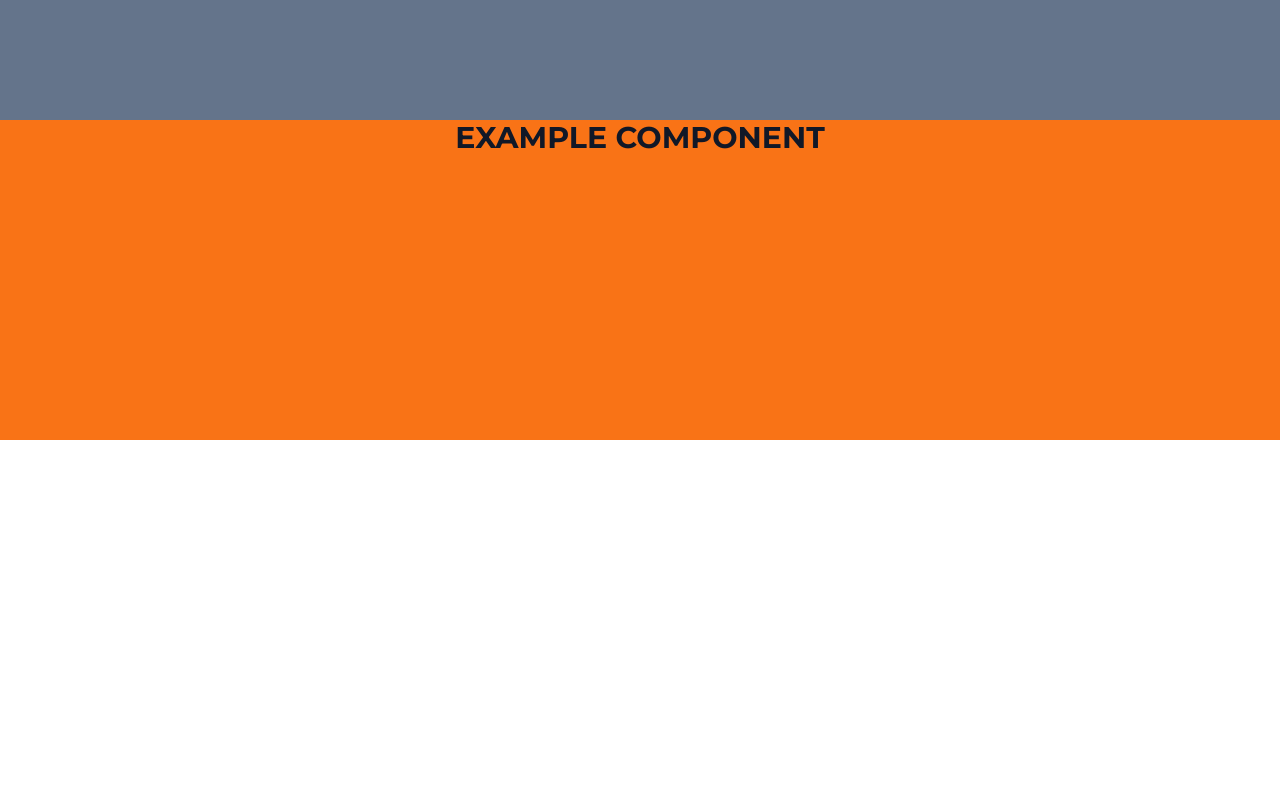
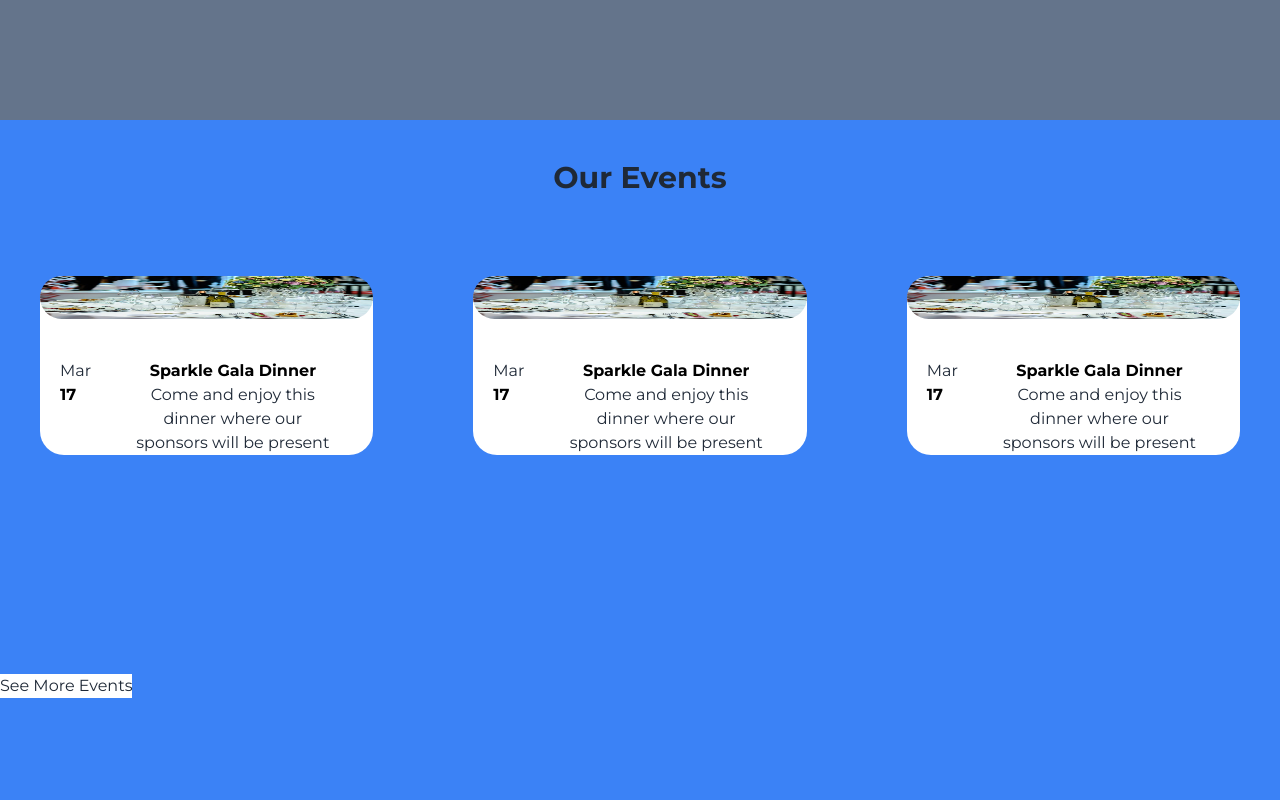
Before and after one commit to UoaWDCC/uads-member-app-v2, a React (Vite) app in the folder web/: page / in a window 1280 px wide. Shown: the part 680-1480 px from the top of the page. Before the commit the page ends 1120 px from the top, so only its background shows below. Built offline with nearby package versions, Linux system fonts and the light colour scheme.

Commit message:
UADS-18 feat basic event card

```diff
--- a/web/src/pages/Home.tsx
+++ b/web/src/pages/Home.tsx
@@ -1,9 +1,13 @@
+import { NavLink } from "react-router-dom";
+import placeholder from "../assets/placeholder.png"
+
 export default function Home() {
   return (
     <>
       <Landing>
         <p className="h-20 w-full bg-red-50">Placeholder navbar</p>
       </Landing>
+      <EventSection />
 
       <ExampleComponent />
     </>
@@ -30,3 +34,70 @@ function ExampleComponent() {
     </div>
   );
 }
+
+
+function EventSection() {
+  return (
+    <>
+      <div class="flex flex-col gap-10 h-screen bg-blue-500">
+        <h1 className="p-10 text-center text-3xl font-bold">
+          Our Events
+        </h1>
+        <EventGroups />
+        <EventButton />
+      </div>
+    </>
+  );
+}
+
+function EventGroups() {
+  return (
+    <>
+      <div className="flex flex-row flex-nowrap justify-center gap-5">
+        <EventCard />
+        <EventCard />
+        <EventCard />
+      </div>
+    </>
+  );
+}
+
+function EventCard() {
+  return (
+    <>
+      <div className="h-1/2 bg-white flex flex-col rounded-3xl gap-10 max-w-s mx-10 max-h-">
+        <img className="max-w-full overflow-hidden rounded-3xl justify-self-start" src={placeholder}></img>
+        <div className="flex flex-row">
+          <div className="flex flex-col justify-start px-5">
+            <h3 className="text-center">Mar</h3>
+            <h2 className="text-center font-bold text-black">17</h2>
+          </div>
+          <div className="flex flex-col justify-between content-start mx-10">
+            <h2 className="text-center font-bold text-black">Sparkle Gala Dinner</h2>
+            <p className="text-center">Come and enjoy this dinner where our sponsors will be present</p>
+          </div>
+        </div>
+      </div>
+    </>
+  );
+}
+
+function EventButton() {
+  return (
+    <>
+    <NavLink to="/events">
+      <button className="bg-white" >See More Events</button>
+    </NavLink>
+    </>
+  )
+}
+
+function SponsorsButton() {
+  return (
+    <>
+    <NavLink to="/sponsors">
+      <button className="bg-white" >See More Events</button>
+    </NavLink>
+    </>
+  )
+}
```
Also changed, not shown: web/src/assets/placeholder.png (added), 1 other file (tests, documents, lock files or other folders).
